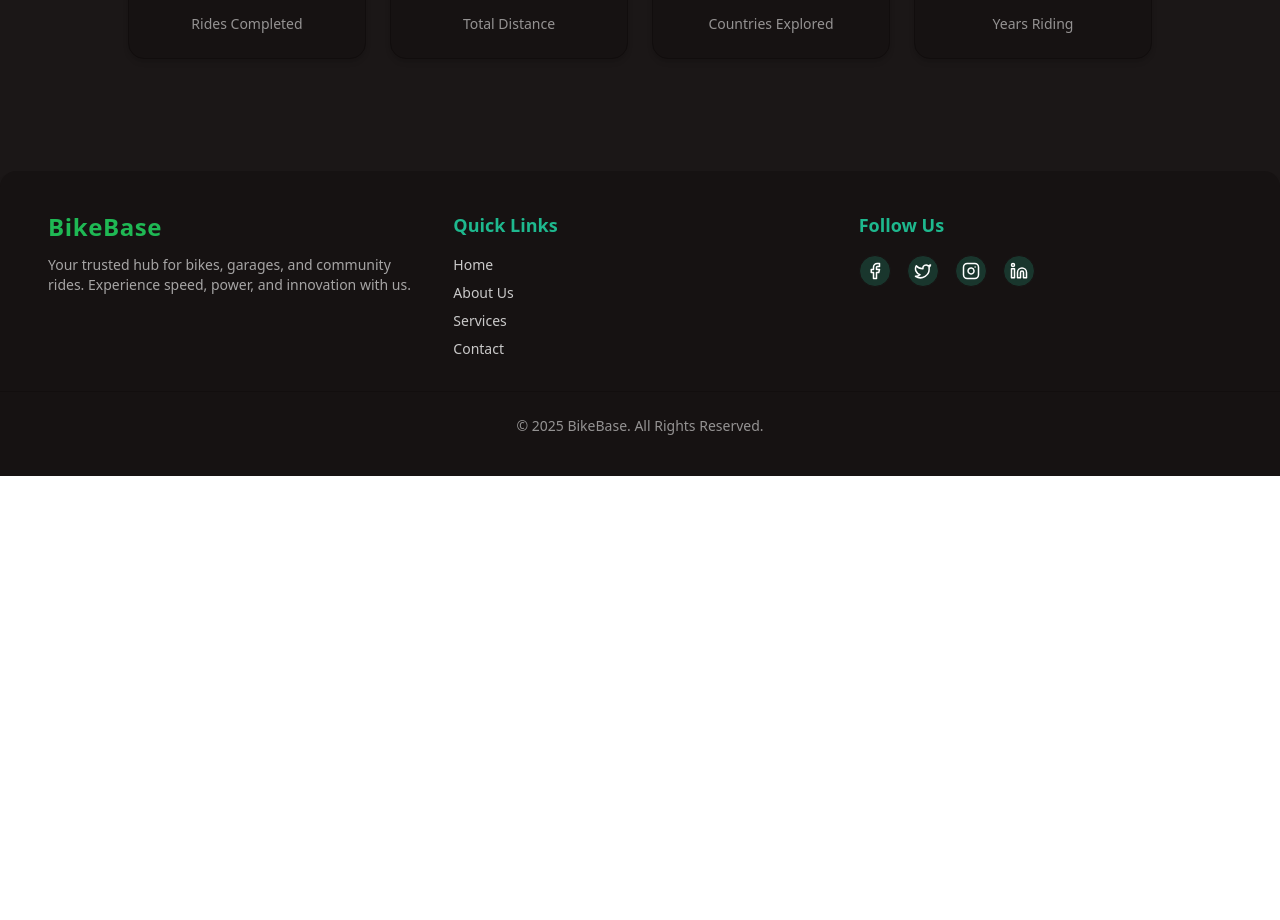
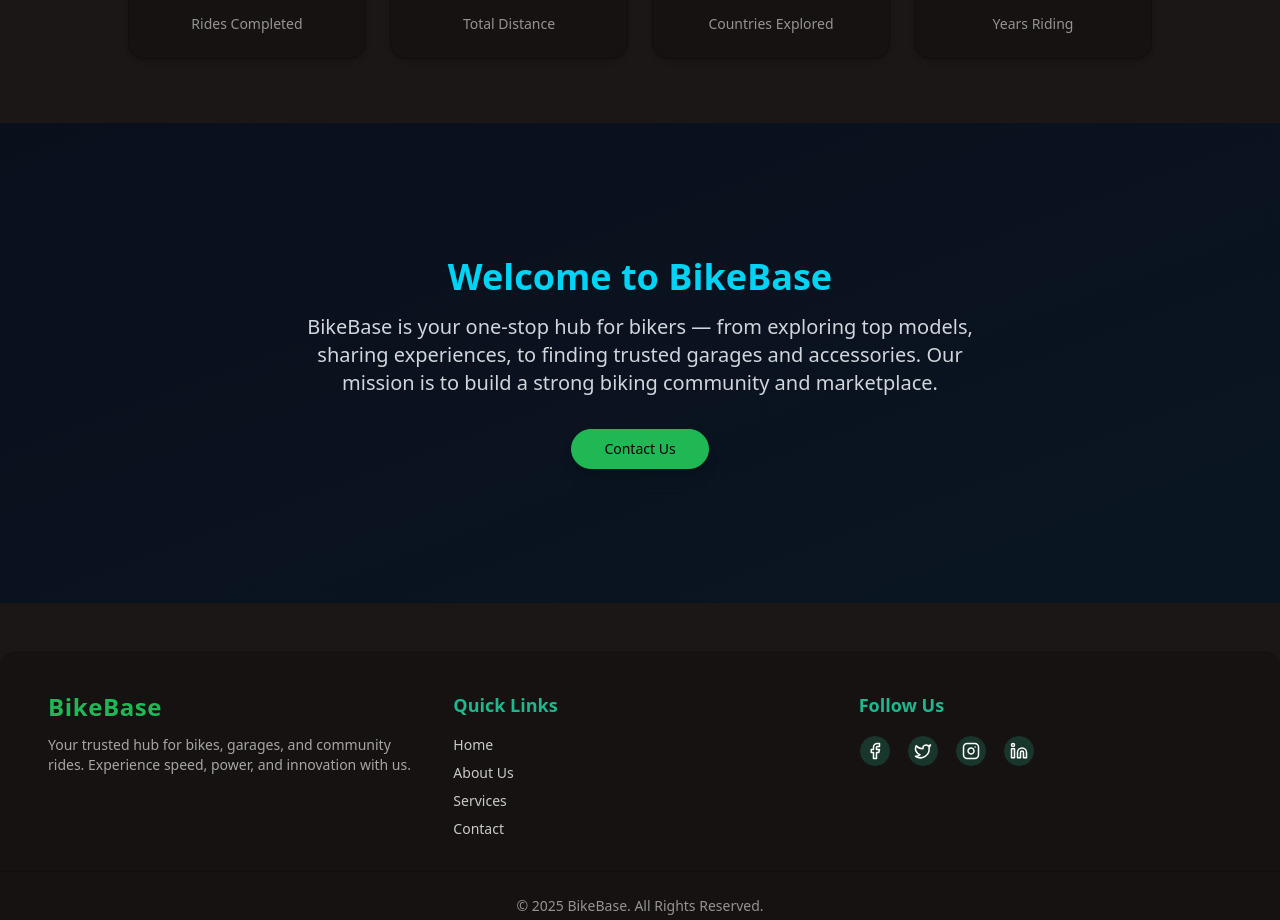
Before and after one commit to HariVarma2004/Bike-Base, a React (Vite) app in the folder frontend/: page / in a window 1280 px wide. Shown: the part 4233-5153 px from the top of the page. Before the commit the page ends 4709 px from the top, so only its background shows below. Built offline with nearby package versions, Linux system fonts and the light colour scheme.

Commit message:
About site where added

```diff
--- a/frontend/src/App.jsx
+++ b/frontend/src/App.jsx
@@ -4,6 +4,7 @@ import ProfilePage from "./components/ProfilePage/profile";
 import Home from "./components/home/Home";
 import BikeSpecs from "./components/bikespecs/BikeSpecs";
 import DukeImage from "./assets/Duke390.webp";
+import AboutSite from "./components/AboutUs/AboutSite";
 
 function App() {
   // Add bike state with all required properties
@@ -51,6 +52,10 @@ function App() {
       <section id="profile">
         <ProfilePage />
       </section>
+
+      <section id="aboutSite">
+        <AboutSite />
+      </section>
     </>
   );
 }
--- /dev/null
+++ b/frontend/src/components/AboutUs/AboutSite.jsx
@@ -0,0 +1,30 @@
+// src/components/AboutSite.jsx
+import { useNavigate } from "react-router-dom";
+
+export default function AboutSite() {
+  const navigate = useNavigate();
+
+  return (
+    <section className="min-h-[60vh] flex flex-col items-center justify-center text-center px-6 py-12 bg-gradient-to-br from-[#0a0f1c] to-[#091621] text-white">
+      {/* Title */}
+      <h2 className="text-3xl md:text-4xl font-extrabold mb-4 text-cyan-400">
+        Welcome to BikeBase
+      </h2>
+
+      {/* Short description */}
+      <p className="max-w-2xl text-lg md:text-xl text-gray-300 mb-8">
+        BikeBase is your one-stop hub for bikers — from exploring top models,
+        sharing experiences, to finding trusted garages and accessories.
+        Our mission is to build a strong biking community and marketplace.
+      </p>
+
+      {/* Contact Us button */}
+      <button
+        onClick={() => navigate("/contact")}
+        className="btn btn-primary rounded-full px-8 py-3 font-medium shadow-lg hover:scale-105 transition-transform"
+      >
+        Contact Us
+      </button>
+    </section>
+  );
+}
```
